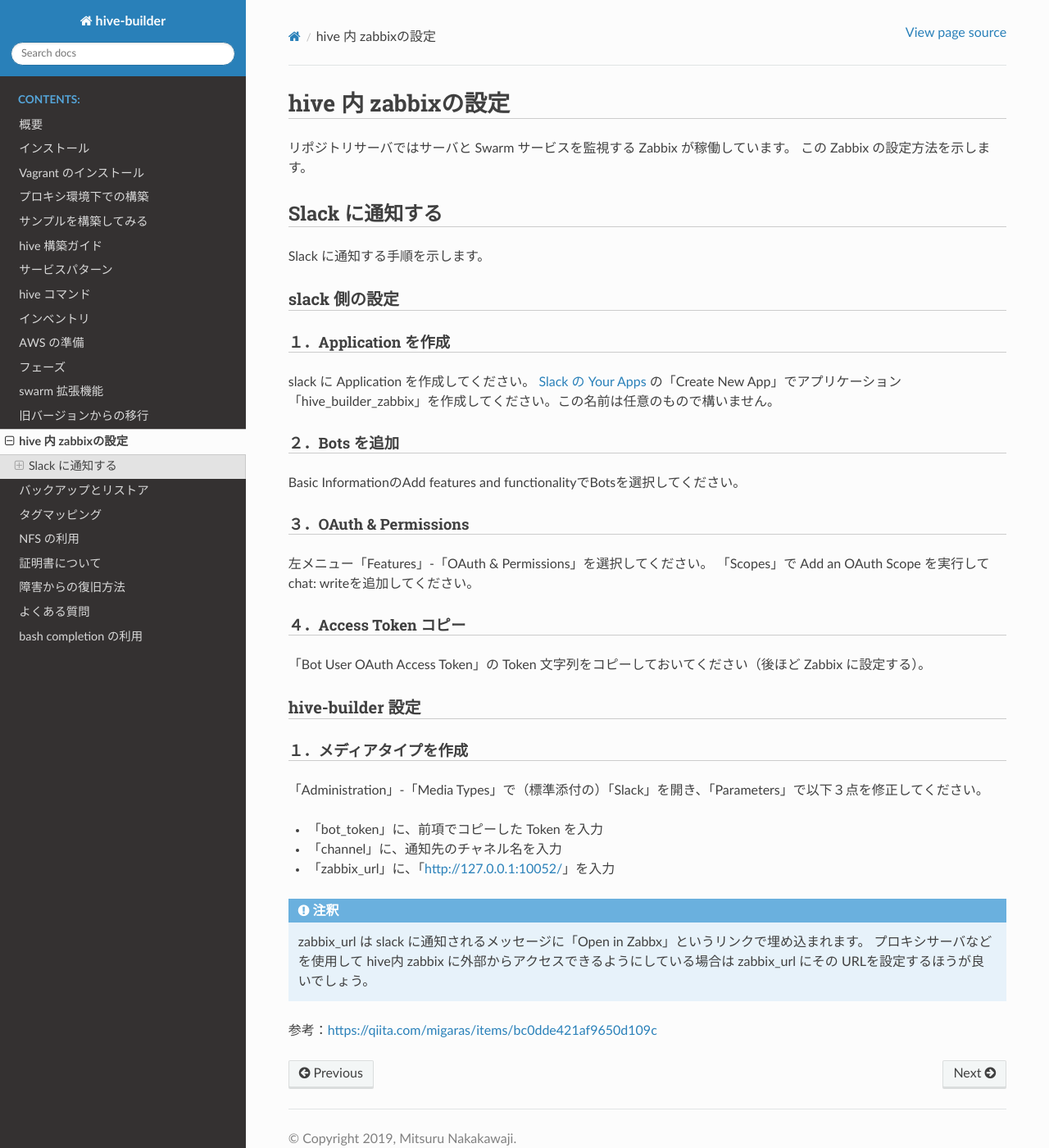
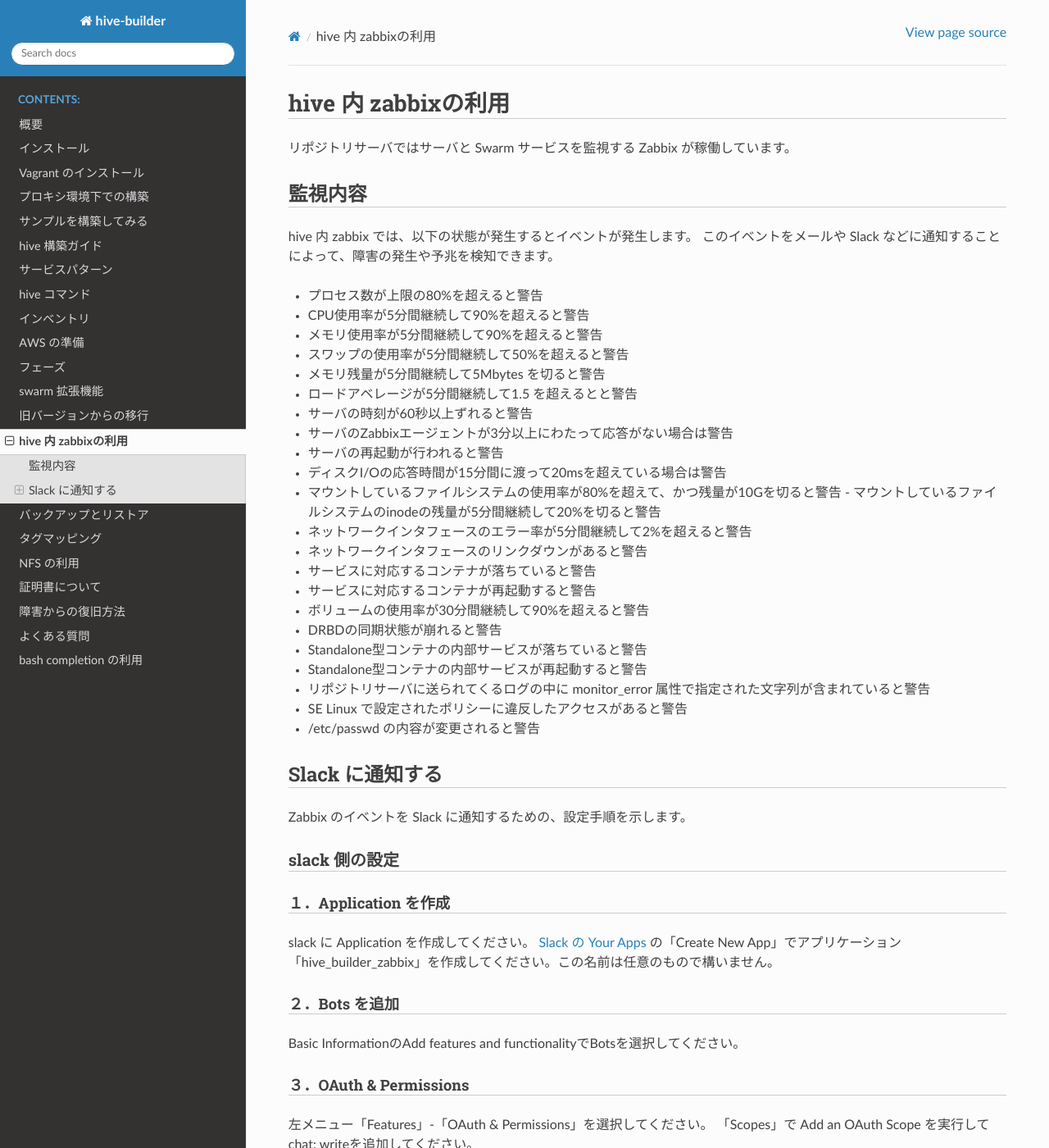
Before and after one commit to procube-open/hive-builder, a Sphinx documentation site: the page built from docs/zabbix.rst, in a window 1280 px wide and 1400 px high. Shown: the whole window at 82% size. Built offline with Sphinx 7.4.7 and the Read the Docs theme 2.0.0, drawn with Linux system fonts in a browser that asks for light colours.

```diff
--- a/docs/zabbix.rst
+++ b/docs/zabbix.rst
@@ -1,12 +1,39 @@
 ========================
-hive 内 zabbixの設定
+hive 内 zabbixの利用
 ========================
 リポジトリサーバではサーバと Swarm サービスを監視する Zabbix が稼働しています。
-この Zabbix の設定方法を示します。
+
+監視内容
+=================================
+hive 内 zabbix では、以下の状態が発生するとイベントが発生します。
+このイベントをメールや Slack などに通知することによって、障害の発生や予兆を検知できます。
+
+- プロセス数が上限の80%を超えると警告
+- CPU使用率が5分間継続して90%を超えると警告
+- メモリ使用率が5分間継続して90%を超えると警告
+- スワップの使用率が5分間継続して50%を超えると警告
+- メモリ残量が5分間継続して5Mbytes を切ると警告
+- ロードアベレージが5分間継続して1.5 を超えるとと警告
+- サーバの時刻が60秒以上ずれると警告
+- サーバのZabbixエージェントが3分以上にわたって応答がない場合は警告
+- サーバの再起動が行われると警告
+- ディスクI/Oの応答時間が15分間に渡って20msを超えている場合は警告
+- マウントしているファイルシステムの使用率が80%を超えて、かつ残量が10Gを切ると警告 - マウントしているファイルシステムのinodeの残量が5分間継続して20%を切ると警告
+- ネットワークインタフェースのエラー率が5分間継続して2%を超えると警告
+- ネットワークインタフェースのリンクダウンがあると警告
+- サービスに対応するコンテナが落ちていると警告
+- サービスに対応するコンテナが再起動すると警告
+- ボリュームの使用率が30分間継続して90%を超えると警告
+- DRBDの同期状態が崩れると警告
+- Standalone型コンテナの内部サービスが落ちていると警告
+- Standalone型コンテナの内部サービスが再起動すると警告
+- リポジトリサーバに送られてくるログの中に monitor_error 属性で指定された文字列が含まれていると警告
+- SE Linux で設定されたポリシーに違反したアクセスがあると警告
+- /etc/passwd の内容が変更されると警告
 
 Slack に通知する
 =================================
-Slack に通知する手順を示します。
+Zabbix のイベントを Slack に通知するための、設定手順を示します。
 
 slack 側の設定
 ---------------------------------
```
Also changed, not shown: 2 other files.
